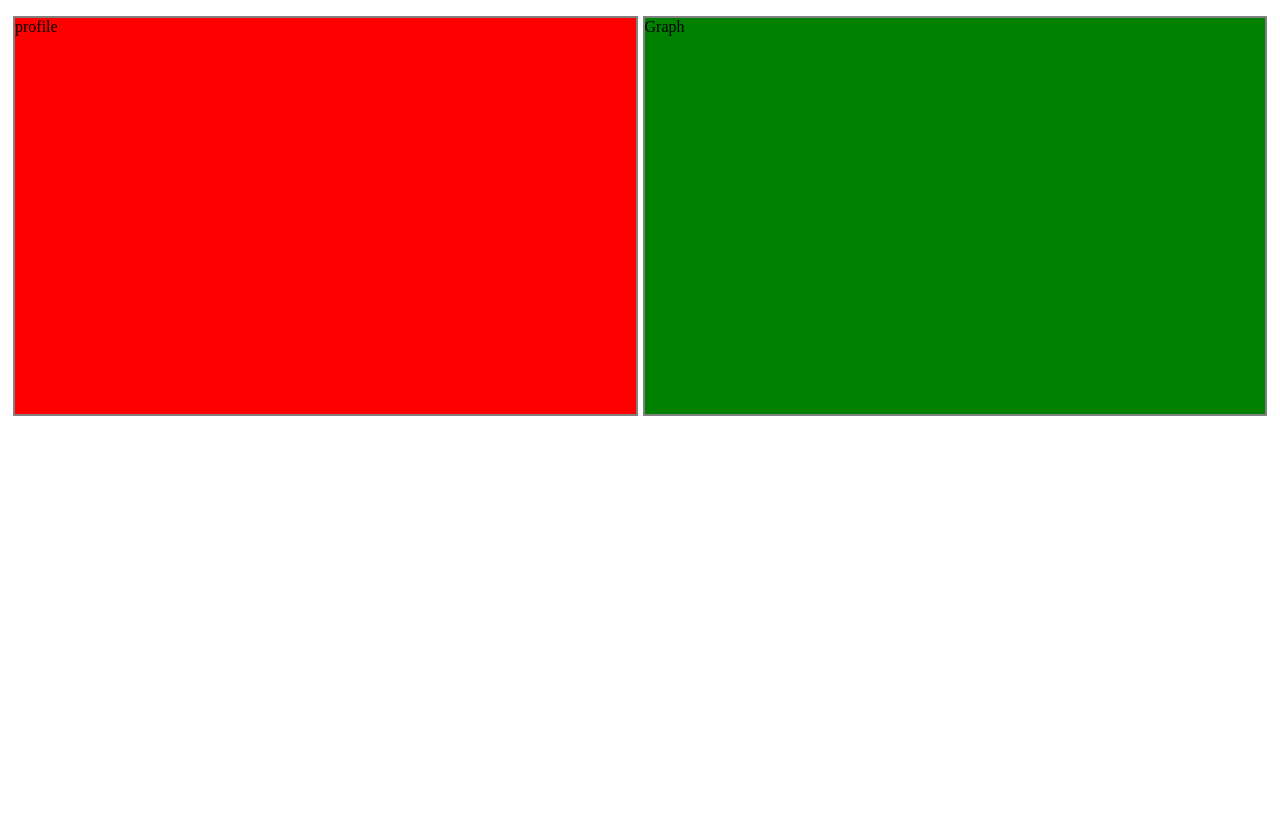
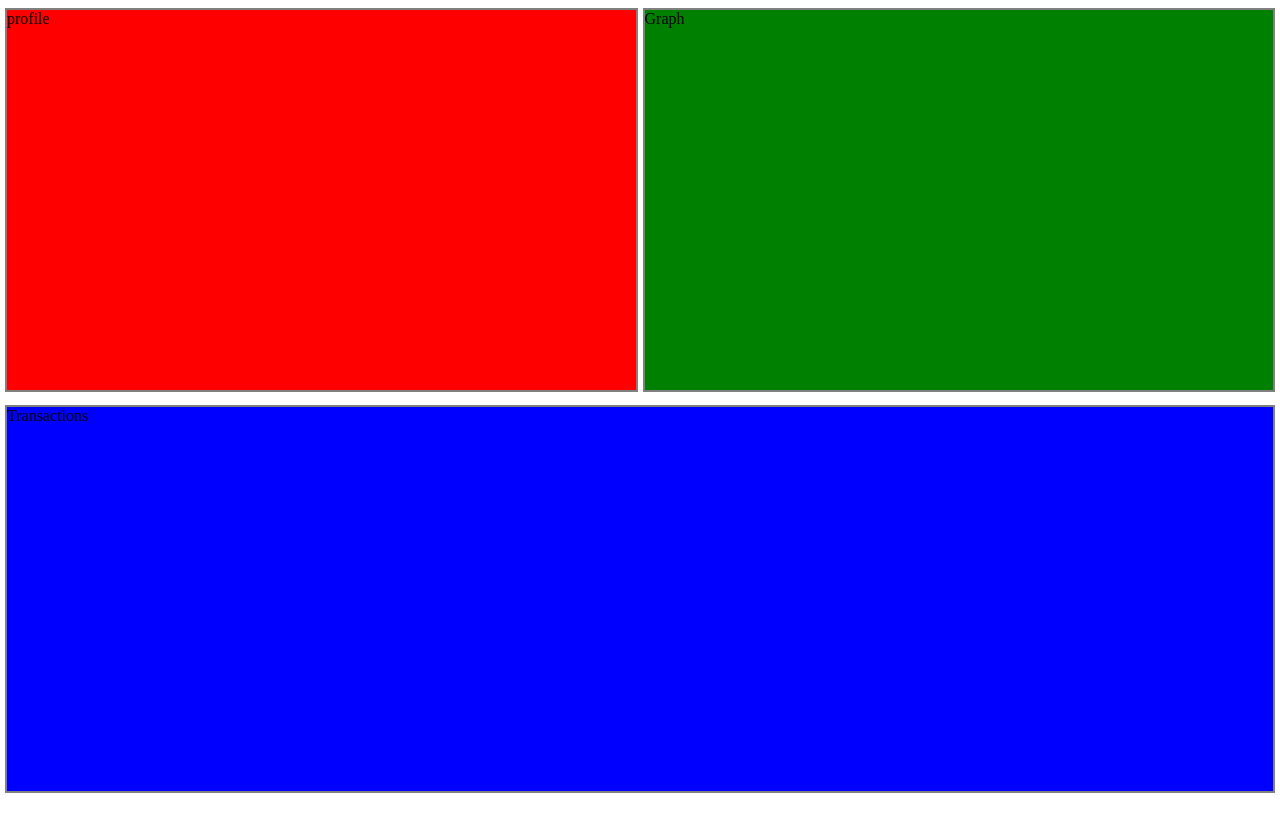
Before and after one commit to Dharmik79/NFT-Event-Indexer, a React (Create React App) app: page / in a window 1280 px wide. Built offline with nearby package versions, Linux system fonts and the light colour scheme.

Commit message:
added the layout for the transactions

```diff
--- a/public/index.html
+++ b/public/index.html
@@ -6,7 +6,7 @@
     <meta name="theme-color" content="#000000" />
     <title>NFTR</title>
   </head>
-  <body>
+  <body style="margin:0">
     <div id="root"></div>
   </body>
 </html>
--- a/src/App.css
+++ b/src/App.css
@@ -1,3 +1,6 @@
+::-webkit-scrollbar{
+    display: none;
+}
 .boxContainer{
     display: flex;
     flex-direction: column;
@@ -8,13 +11,12 @@
 .row1{
     display: flex;
     flex-direction: row;
-    height: 90dvh;
+    height: 50%;
     margin-left: 5px;
 }
 
 .profile{
     width: 50%;
-    height: 50dvh;
     border: 2px solid gray;
     box-sizing: border-box;
     margin-right: 5px;
@@ -26,7 +28,6 @@
 .graph
 {
     width:50%;
-    height: 50dvh;
     border: 2px solid gray;
     box-sizing: border-box;
     margin-right: 5px;
@@ -34,3 +35,18 @@
     margin-top: 1dvh;
     background-color: green;
 }
+
+.row2{
+    width:100%;
+    height: 50%;
+
+}
+
+.transactions
+{
+    height:97%;
+    border: 2px solid gray;
+    box-sizing: border-box;
+    margin: 5px;
+    background-color: blue;
+}
--- a/src/App.js
+++ b/src/App.js
@@ -1,6 +1,7 @@
 import Profile from "./components/profile";
-import "./App.css"
+import "./App.css";
 import Graph from "./components/Graph";
+import Transactions from "./components/Transactions";
 function App() {
   return (
     <div className="boxContainer">
@@ -9,7 +10,12 @@ function App() {
           <Profile />
         </div>
         <div className="graph">
-        <Graph/>
+          <Graph />
+        </div>
+      </div>
+      <div className="row2">
+      <div className="transactions">
+        <Transactions />
         </div>
       </div>
     </div>
--- /dev/null
+++ b/src/components/Transactions.js
@@ -0,0 +1,9 @@
+import React from 'react'
+
+function Transactions() {
+  return (
+    <div>Transactions</div>
+  )
+}
+
+export default Transactions
```
